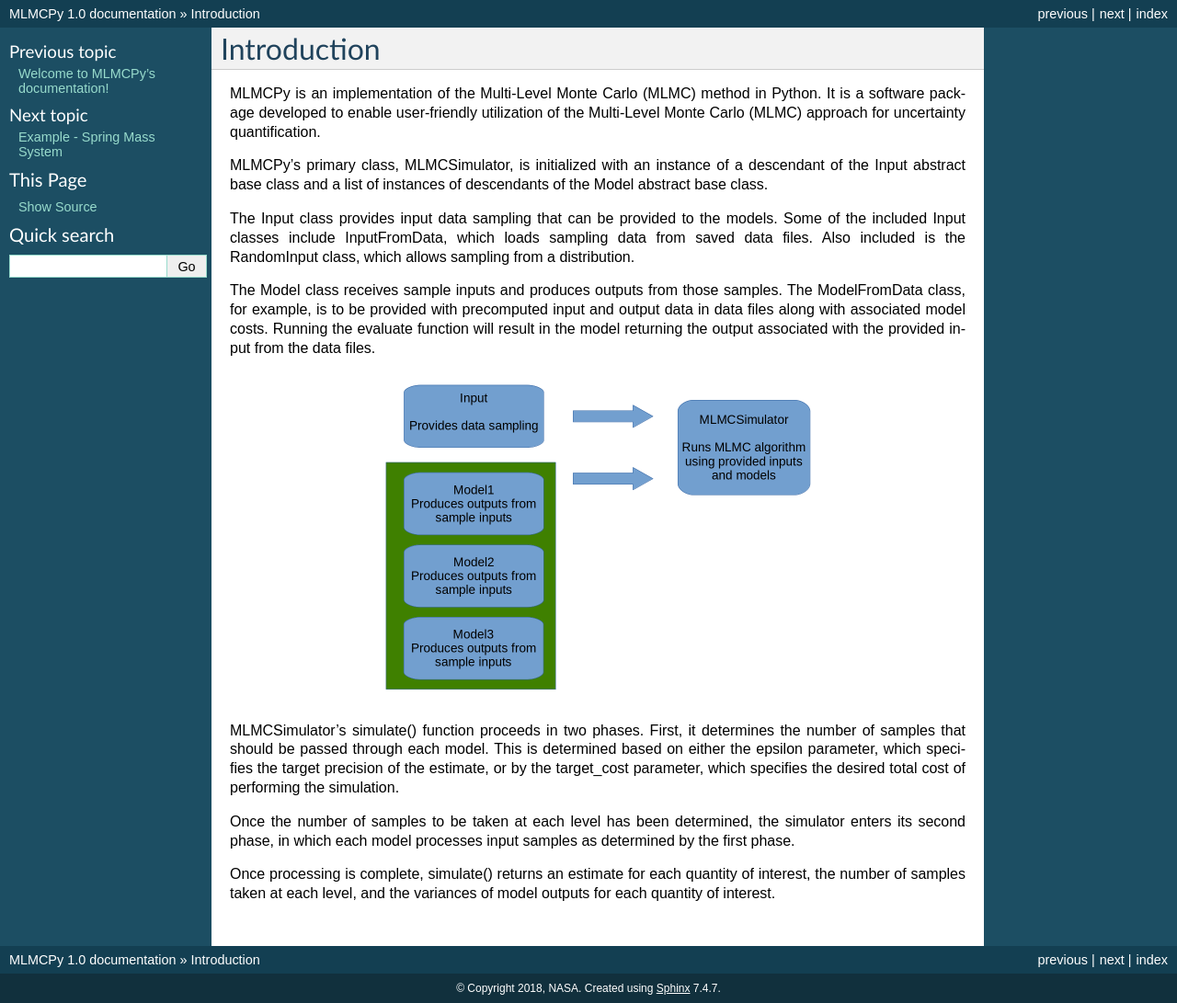
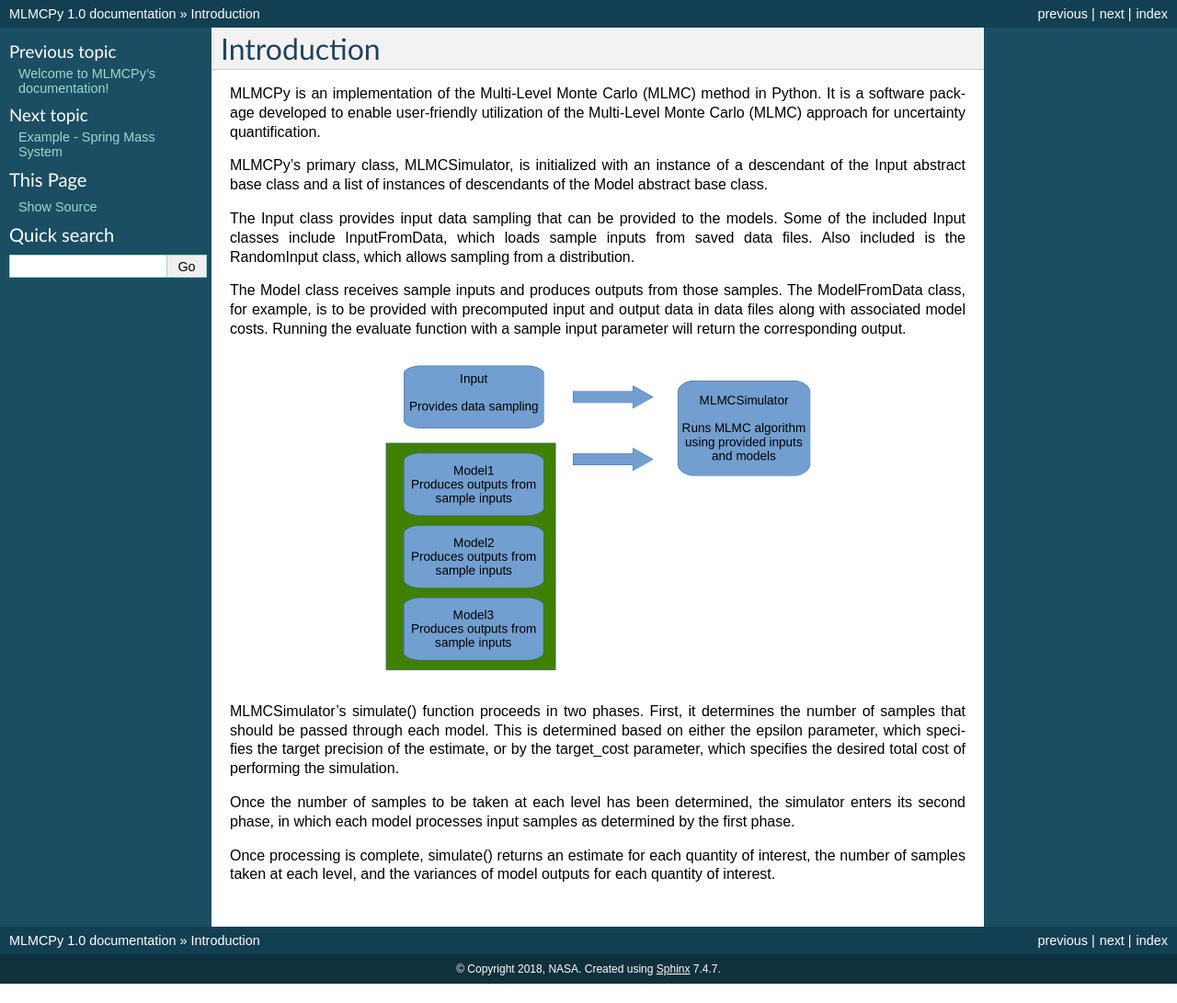
Before and after one commit to nasa/MLMCPy, a Sphinx documentation site: the page built from docs/intro.rst, in a window 1280 px wide. Shown: the whole page at 92% size. Built offline with Sphinx 7.4.7, drawn with Linux system fonts in a browser that asks for light colours; formulas are drawn with MathJax 3; after the commit the page ends 1070 px from its top, so only the background shows below that.

Commit message:
Updated example scripts and corresponding entry in documentation.

```diff
--- a/docs/intro.rst
+++ b/docs/intro.rst
@@ -7,9 +7,9 @@
 
 MLMCPy's primary class, MLMCSimulator, is initialized with an instance of a descendant of the Input abstract base class and a list of instances of descendants of the Model abstract base class.
 
-The Input class provides input data sampling that can be provided to the models. Some of the included Input classes include InputFromData, which loads sampling data from saved data files. Also included is the RandomInput class, which allows sampling from a distribution.
+The Input class provides input data sampling that can be provided to the models. Some of the included Input classes include InputFromData, which loads sample inputs from saved data files. Also included is the RandomInput class, which allows sampling from a distribution.
 
-The Model class receives sample inputs and produces outputs from those samples. The ModelFromData class, for example, is to be provided with precomputed input and output data in data files along with associated model costs. Running the evaluate function will result in the model returning the output associated with the provided input from the data files.
+The Model class receives sample inputs and produces outputs from those samples. The ModelFromData class, for example, is to be provided with precomputed input and output data in data files along with associated model costs. Running the evaluate function with a sample input parameter will return the corresponding output.
 
 .. figure:: images/overview_chart.png
     :alt: Overview of interaction between MLMCPy classes.
```
Also changed, not shown: docs/example.rst (+14 -11 lines), 2 other files.
